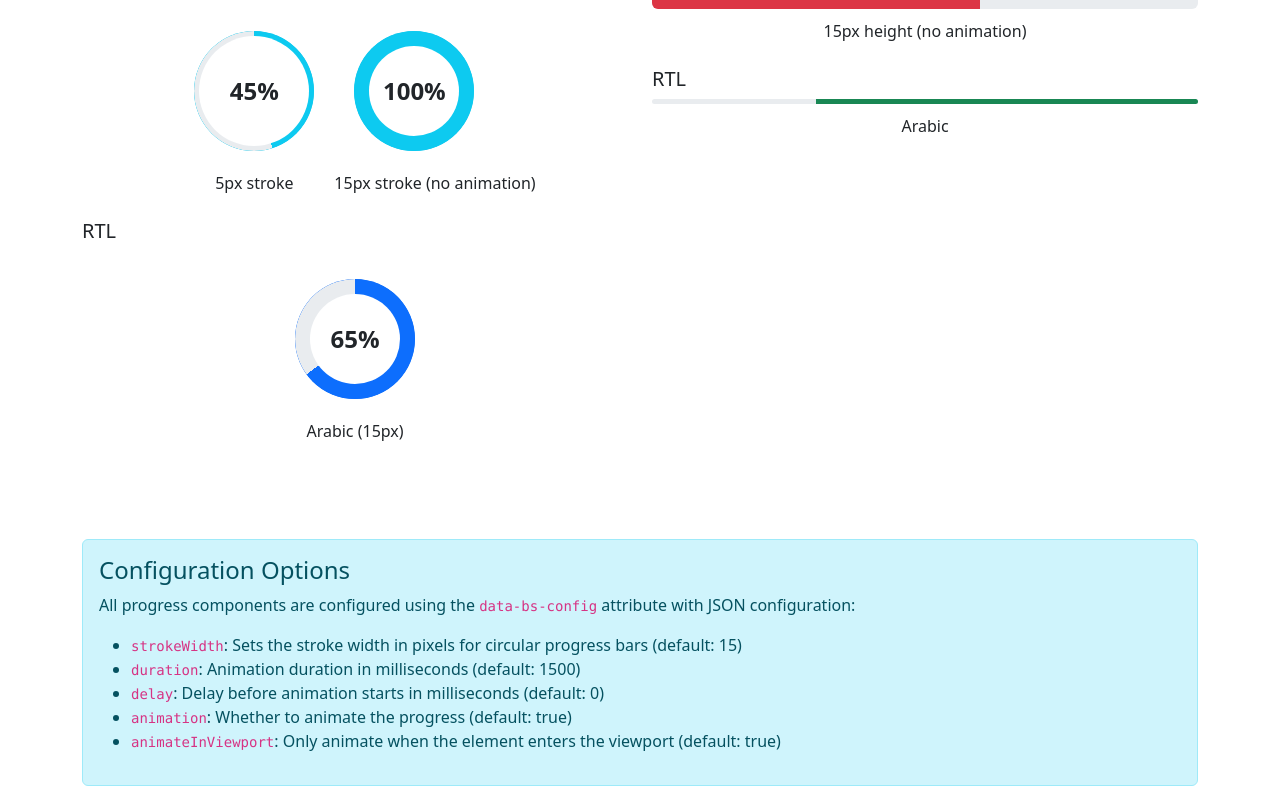
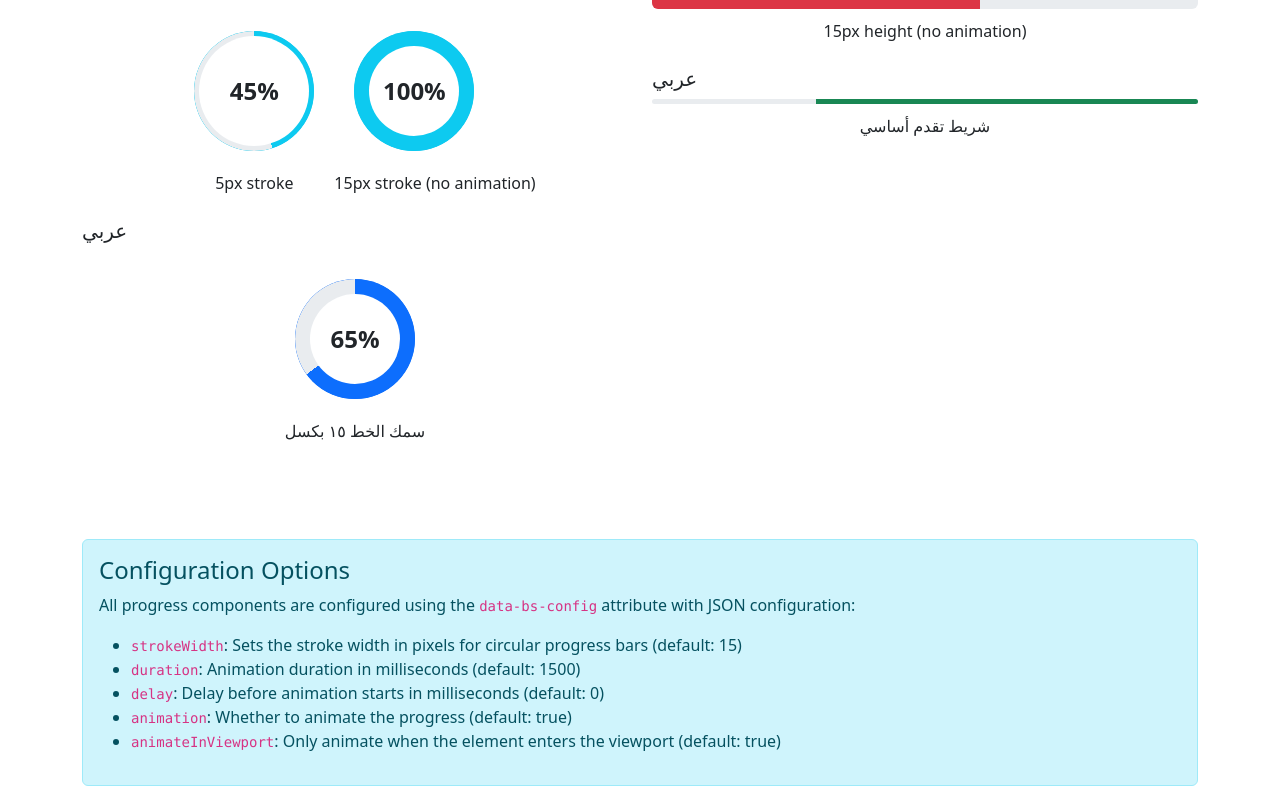
Before and after one commit to dxpr/bootstrap-progress-extension, a website: page index.html in a window 1280 px wide. Shown: the part 971-1771 px from the top of the page. Drawn offline with nearby package versions, Linux system fonts and the light colour scheme; files that its build step writes are made by us from their sources.

Commit message:
arabic example language

```diff
--- a/index.html
+++ b/index.html
@@ -136,7 +136,7 @@
           </div>
 
           <!-- RTL Circular Progress -->
-          <h3 class="h5 mb-3 mt-4">RTL</h3>
+          <h3 class="h5 mb-3 mt-4">عربي</h3>
           <div class="d-flex flex-wrap justify-content-center">
             <div class="text-center">
               <div dir="rtl" class="progress circular" role="progressbar" aria-label="تقدم دائري" aria-valuenow="65" aria-valuemin="0" aria-valuemax="100" data-bs-config='{"strokeWidth": 15, "duration": 2000}'>
@@ -146,7 +146,7 @@
                   <div class="progress-label">٦٥٪</div>
                 </div>
               </div>
-              <div class="circular-title">Arabic (15px)</div>
+              <div class="circular-title">سمك الخط ١٥ بكسل</div>
             </div>
           </div>
         </div>
@@ -228,12 +228,12 @@
           </div>
 
           <!-- RTL Standard Progress Bar -->
-          <h3 class="h5 mt-4">RTL</h3>
+          <h3 class="h5 mt-4">عربي</h3>
           <div class="progress-container">
             <div dir="rtl" class="progress" role="progressbar" aria-label="شريط التقدم" aria-valuenow="70" aria-valuemin="0" aria-valuemax="100" data-bs-config='{"duration": 1800}'>
               <div class="progress-bar bg-success" style="width: 0%"></div>
             </div>
-            <div class="circular-title">Arabic</div>
+            <div class="circular-title">شريط تقدم أساسي</div>
           </div>
         </div>
       </div>
```
